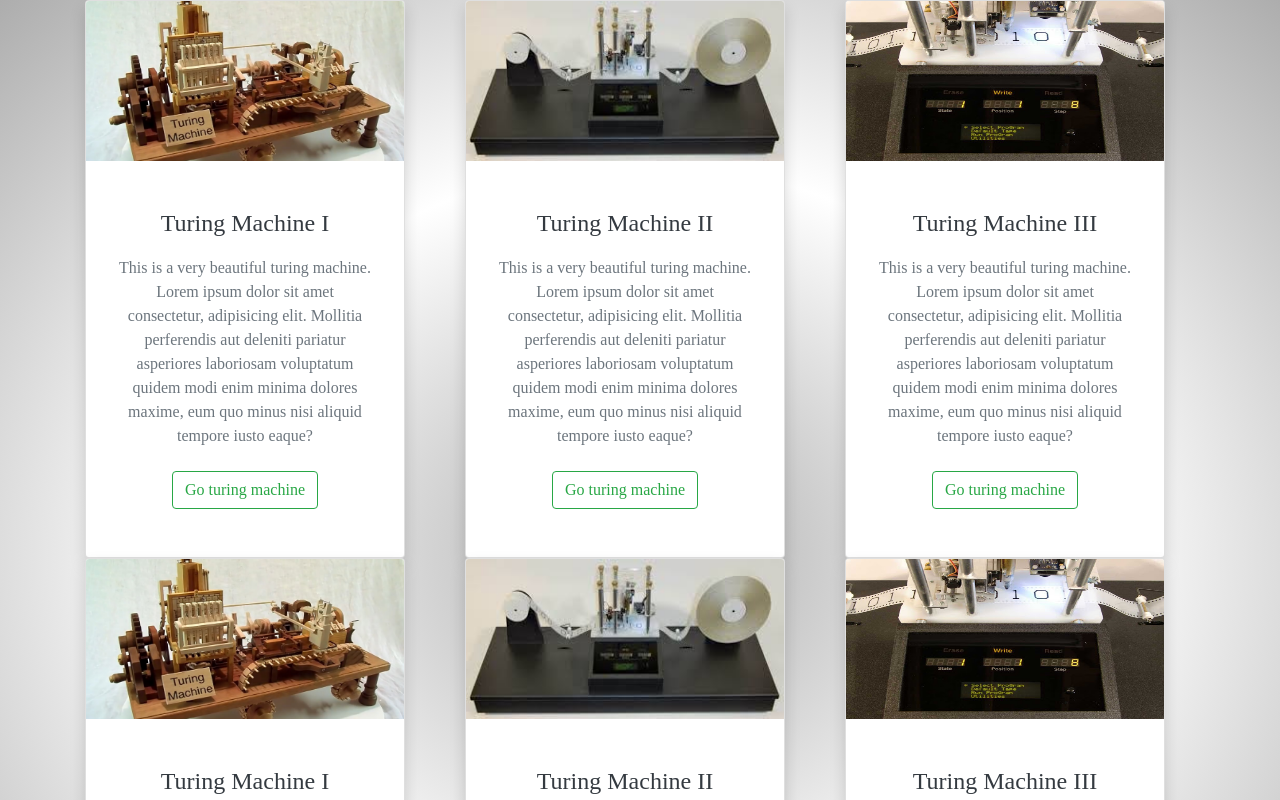
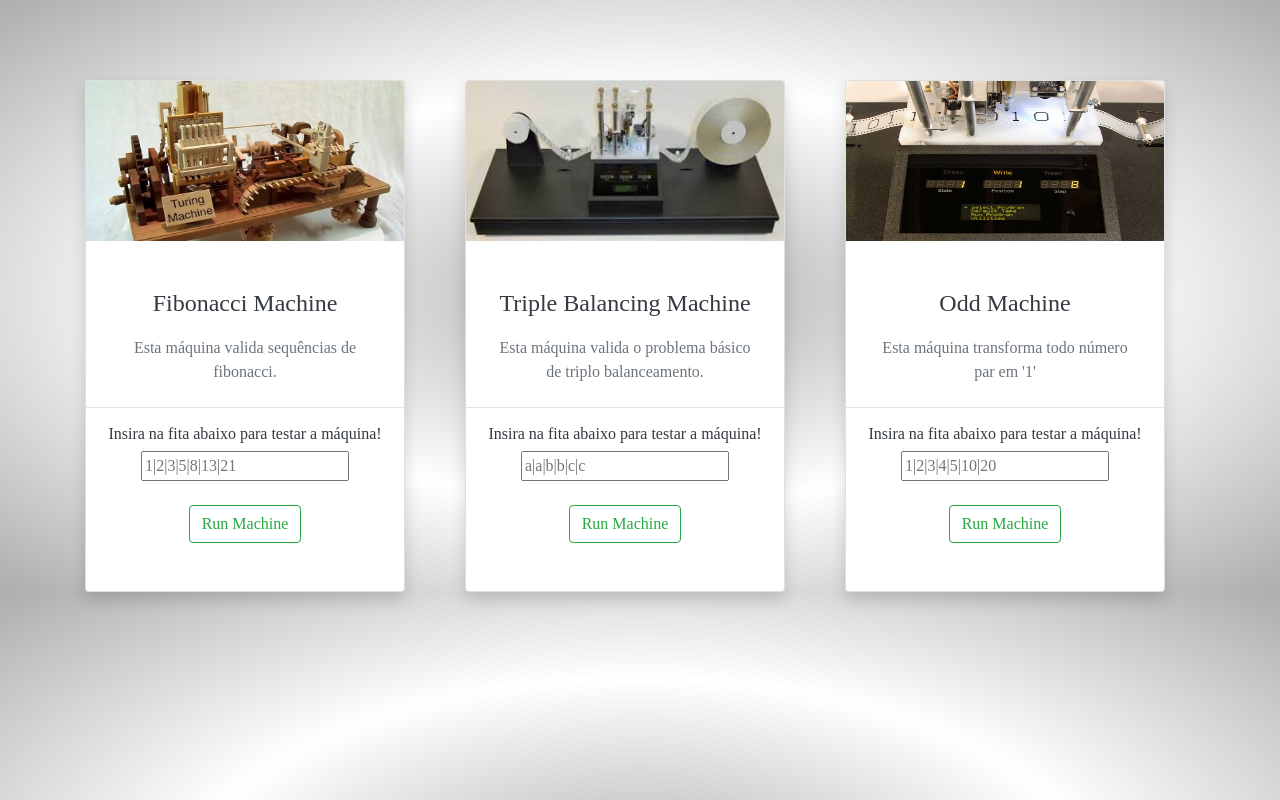
Before and after one commit to lfvilella/turing-machine, a React (Create React App) app in the folder frontend/app/: page / in a window 1280 px wide. Shown: the top 800 px of the page. Built offline with nearby package versions, Linux system fonts and the light colour scheme.

Commit message:
starts to use axios

```diff
--- a/frontend/app/package.json
+++ b/frontend/app/package.json
@@ -6,6 +6,7 @@
     "@testing-library/jest-dom": "^5.11.6",
     "@testing-library/react": "^11.2.2",
     "@testing-library/user-event": "^12.3.0",
+    "axios": "^0.21.0",
     "bootstrap": "^4.5.3",
     "react": "^17.0.1",
     "react-dom": "^17.0.1",
--- a/frontend/app/src/cards/cards.jsx
+++ b/frontend/app/src/cards/cards.jsx
@@ -1,18 +1,50 @@
 import React from 'react';
 import './cards_style.css';
 
+const axios = require('axios');
+axios.defaults.baseURL = 'http://localhost:8000/api/v.1';
+axios.defaults.headers.post['Content-Type'] = 'application/json';
+
 const Card = props => {
-    return(
+  var tapeData = ''
+
+  function sendTape() {
+    return axios.post(
+      `/machine/${props.pathUrl}`, { "tape": tapeData }
+    ).then((response) => {
+      console.log(response);
+    }).catch((error) => {
+      console.log(error);
+    })
+  }
+
+  function handleTapeData(e) {
+    tapeData = e.target.value
+    console.log(tapeData);
+  }
+
+  return (
     <div className="card text-center shadow">
       <div className="overflow">
-                <img src={props.imgsrc} alt="Image turing machine I" className="card-img-top"/>
+        <img src={props.imgsrc} alt="Image turing machine I" className="card-img-top" />
       </div>
       <div className="card-body text-dark">
         <h4 className="card-title">{props.title}</h4>
         <p className="card-text text-secondary">
           {props.description}
         </p>
-                <a href="#" className="btn btn-outline-success">Go turing machine</a>
+        <hr />
+        <div>
+          <h6>Insira na fita abaixo para testar a máquina!</h6>
+          {/* <input type="text" name="" id="" placeholder={props.placeholder} /> */}
+          <input type="text" name="tapeData" onChange={handleTapeData} placeholder={props.placeholder} />
+          <br /><br />
+          <button onClick={sendTape} className="btn btn-outline-success">Run Machine</button>
+        </div>
+        {/* <br />
+                <div>
+                    <h6>Saida:</h6>
+                </div> */}
       </div>
     </div>
   );
--- a/frontend/app/src/cards/cards_style.css
+++ b/frontend/app/src/cards/cards_style.css
@@ -8,7 +8,7 @@ body {
     width: 20rem;
 }
 
-.card:hover{
+.card:hover {
     box-shadow: 5px 10px 20px 1px rgba(0, 0, 0, 0.253) !important;
 }
 
@@ -21,7 +21,7 @@ body {
     padding: 0.4rem 1.9rem;
 }
 
-.container-fluid {
+.container {
     padding-top: 5rem;
 }
 
--- a/frontend/app/src/cards/multiple_cards.jsx
+++ b/frontend/app/src/cards/multiple_cards.jsx
@@ -1,4 +1,4 @@
-import React, {Component} from 'react';
+import React, { Component } from 'react';
 import Card from './cards';
 
 import img_turing_machine_I from '../assets/turing-machine-I.png';
@@ -7,77 +7,32 @@ import img_turing_machine_III from '../assets/turing-machine-III.jpg';
 
 class multipleCards extends Component {
   render() {
-        return(
+    return (
       <div className="container justify-content-center">
         <div className="row">
           <div className="col-md-4">
             <Card
               imgsrc={img_turing_machine_I}
-                            title="Turing Machine I"
-                            description="This is a very beautiful turing machine.
-
-                            Lorem ipsum dolor sit amet consectetur, adipisicing elit.
-                            Mollitia perferendis aut deleniti pariatur asperiores
-                            laboriosam voluptatum quidem modi enim minima dolores maxime,
-                            eum quo minus nisi aliquid tempore iusto eaque?"/>
+              title="Fibonacci Machine"
+              description="Esta máquina valida sequências de fibonacci."
+              pathUrl="fibonacci"
+              placeholder="1|2|3|5|8|13|21" />
           </div>
           <div className="col-md-4">
             <Card
               imgsrc={img_turing_machine_II}
-                            title="Turing Machine II"
-                            description="This is a very beautiful turing machine.
-
-                            Lorem ipsum dolor sit amet consectetur, adipisicing elit.
-                            Mollitia perferendis aut deleniti pariatur asperiores
-                            laboriosam voluptatum quidem modi enim minima dolores maxime,
-                            eum quo minus nisi aliquid tempore iusto eaque?"/>
+              title="Triple Balancing Machine"
+              description="Esta máquina valida o problema básico de triplo balanceamento."
+              pathUrl="triple_balancing"
+              placeholder="a|a|b|b|c|c" />
           </div>
           <div className="col-md-4">
             <Card
               imgsrc={img_turing_machine_III}
-                            title="Turing Machine III"
-                            description="This is a very beautiful turing machine.
-
-                            Lorem ipsum dolor sit amet consectetur, adipisicing elit.
-                            Mollitia perferendis aut deleniti pariatur asperiores
-                            laboriosam voluptatum quidem modi enim minima dolores maxime,
-                            eum quo minus nisi aliquid tempore iusto eaque?"/>
-                    </div>
-                </div>
-
-                <div className="row">
-                    <div className="col-md-4">
-                        <Card
-                            imgsrc={img_turing_machine_I}
-                            title="Turing Machine I"
-                            description="This is a very beautiful turing machine.
-
-                            Lorem ipsum dolor sit amet consectetur, adipisicing elit.
-                            Mollitia perferendis aut deleniti pariatur asperiores
-                            laboriosam voluptatum quidem modi enim minima dolores maxime,
-                            eum quo minus nisi aliquid tempore iusto eaque?"/>
-                    </div>
-                    <div className="col-md-4">
-                        <Card
-                            imgsrc={img_turing_machine_II}
-                            title="Turing Machine II"
-                            description="This is a very beautiful turing machine.
-
-                            Lorem ipsum dolor sit amet consectetur, adipisicing elit.
-                            Mollitia perferendis aut deleniti pariatur asperiores
-                            laboriosam voluptatum quidem modi enim minima dolores maxime,
-                            eum quo minus nisi aliquid tempore iusto eaque?"/>
-                    </div>
-                    <div className="col-md-4">
-                        <Card
-                            imgsrc={img_turing_machine_III}
-                            title="Turing Machine III"
-                            description="This is a very beautiful turing machine.
-
-                            Lorem ipsum dolor sit amet consectetur, adipisicing elit.
-                            Mollitia perferendis aut deleniti pariatur asperiores
-                            laboriosam voluptatum quidem modi enim minima dolores maxime,
-                            eum quo minus nisi aliquid tempore iusto eaque?"/>
+              title="Odd Machine"
+              description="Esta máquina transforma todo número par em '1'"
+              pathUrl="odd"
+              placeholder="1|2|3|4|5|10|20" />
           </div>
         </div>
       </div>
--- a/frontend/app/src/index.js
+++ b/frontend/app/src/index.js
@@ -8,7 +8,7 @@ import "../node_modules/bootstrap/dist/css/bootstrap.min.css";
 import Card from './cards/multiple_cards';
 
 ReactDOM.render(
-    <Card />,
+  <Card />,
   document.getElementById('root')
 );
 
```
Also changed, not shown: 2 other files (tests, documents, lock files or other folders). Lines whose indentation alone changed are shown as unchanged.
